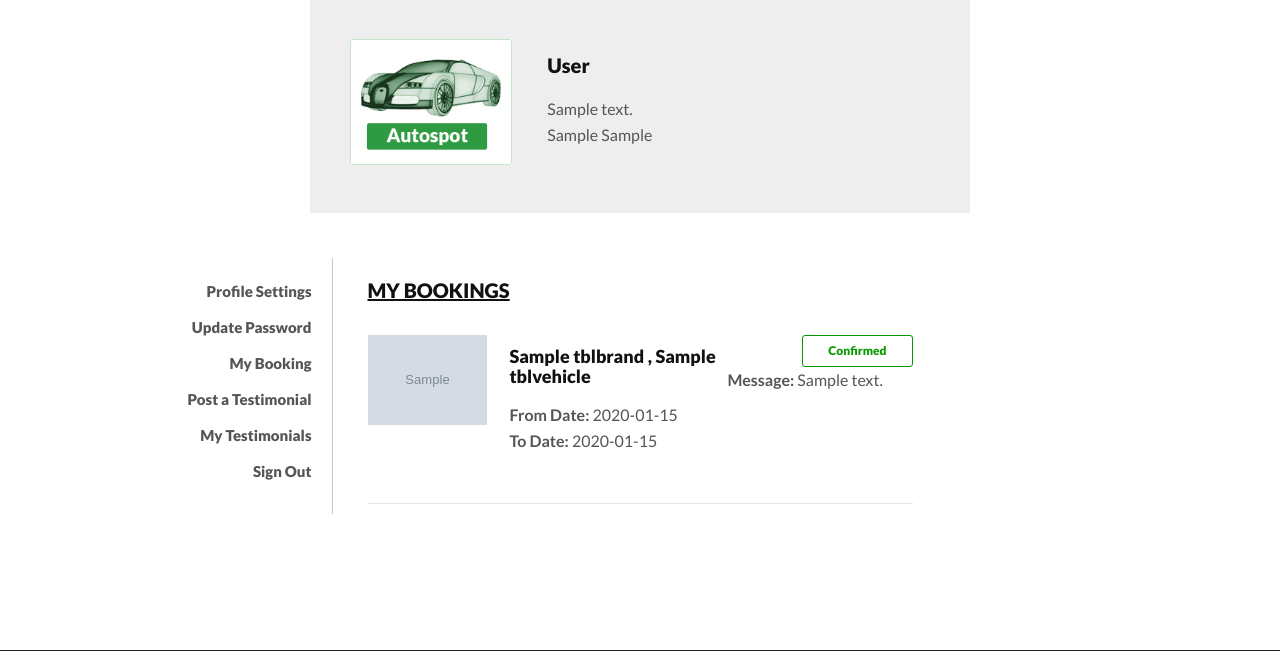
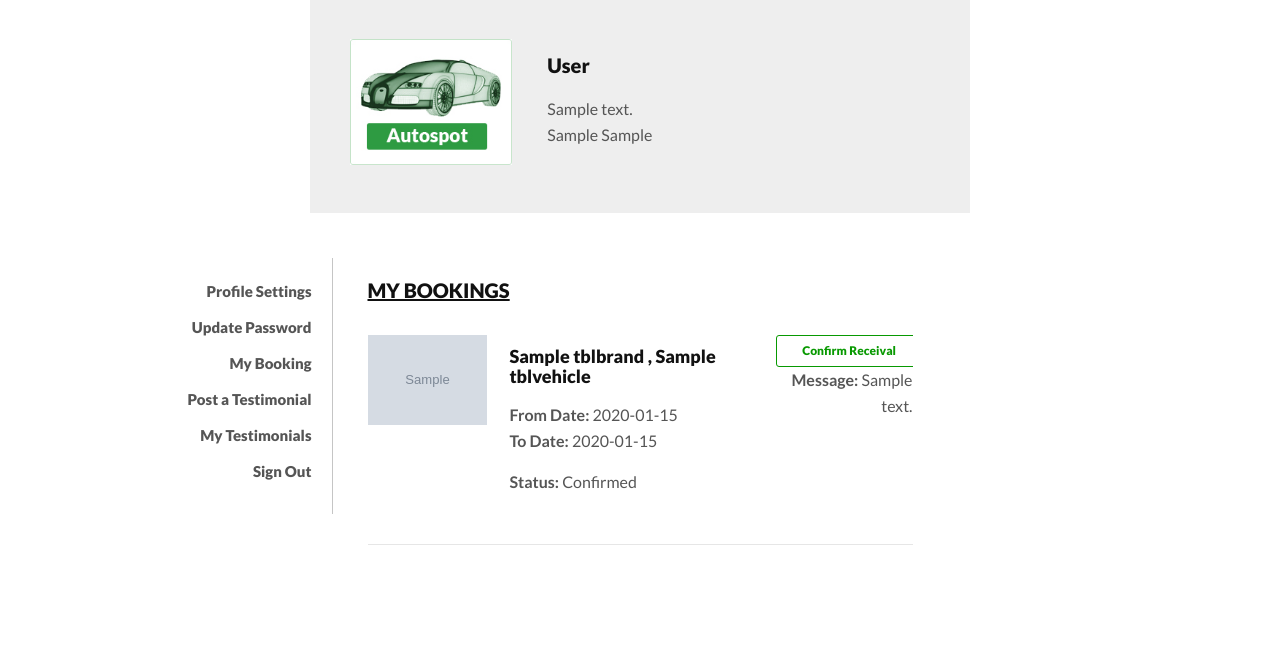
Before and after one commit to shemian/carrms, a PHP site: page /my-booking.php in a window 1280 px wide. Shown: the part 463-1114 px from the top of the page. Run offline with PHP 8.4, Linux system fonts and the light colour scheme; the visitor is signed in with stand-in values (Sample User, id 1); tables that the repository leaves empty hold one stand-in row (values such as "Sample post"); grey boxes marked "Sample" are stand-in pictures.

Commit message:
Included updateBooking status file

```diff
--- a/my-booking.php
+++ b/my-booking.php
@@ -1,7 +1,10 @@
 <?php
 session_start();
-error_reporting(0);
+// error_reporting(0);
 include('includes/config.php');
+include('includes/updateBooking.php');
+include('Enums/BookingStatus.php');
+
 if(strlen($_SESSION['login'])==0)
   {
 header('location:index.php');
@@ -122,7 +125,7 @@ foreach($results as $result)
             <ul class="vehicle_listing">
             <?php
             $useremail=$_SESSION['login'];
-            $sql = "SELECT tblvehicles.Vimage1 as Vimage1,tblvehicles.VehiclesTitle,tblvehicles.id as vid,tblbrands.BrandName,tblbooking.FromDate,tblbooking.ToDate,tblbooking.message,tblbooking.Status  from tblbooking join tblvehicles on tblbooking.VehicleId=tblvehicles.id join tblbrands on tblbrands.id=tblvehicles.VehiclesBrand where tblbooking.userEmail=:useremail";
+            $sql = "SELECT tblvehicles.Vimage1 as Vimage1,tblvehicles.VehiclesTitle,tblvehicles.id as vid,tblbrands.BrandName,tblbooking.FromDate,tblbooking.ToDate,tblbooking.message,tblbooking.id as booking_id,tblbooking.Status  from tblbooking join tblvehicles on tblbooking.VehicleId=tblvehicles.id join tblbrands on tblbrands.id=tblvehicles.VehiclesBrand where tblbooking.userEmail=:useremail";
             $query = $dbh -> prepare($sql);
             $query-> bindParam(':useremail', $useremail, PDO::PARAM_STR);
             $query->execute();
@@ -137,37 +140,50 @@ foreach($results as $result)
                 <div class="vehicle_title">
                   <h6><a href="vehical-details.php?vhid=<?php echo htmlentities($result->vid);?>""> <?php echo htmlentities($result->BrandName);?> , <?php echo htmlentities($result->VehiclesTitle);?></a></h6>
                   <p><b>From Date:</b> <?php echo htmlentities($result->FromDate);?><br /> <b>To Date:</b> <?php echo htmlentities($result->ToDate);?></p>
+                  <?php
+                  switch ($result->Status) {
+                      case 1:
+                          $vehicle_status= "Confirmed";
+                          break;
+                      case 0:
+                          $vehicle_status= "Not Confirmed Yet";
+                          break;
+                      case 3:
+                          $vehicle_status= "CANCELLED";
+                          break;
+                      case 4:
+                          $vehicle_status= "RECEIVED";
+                          break;
+                      case 5:
+                          $vehicle_status= "RETURNED";
+                          break;
+                      default:
+                      $vehicle_status= "Wait For Admin Response";
+                  }
+
+                  ?>
+                  <p><b>Status: </b> <?php echo htmlentities($vehicle_status);?><br />
+
                 </div>
 
-                <?php if($result->Status==1)
+                <?php if($vehicle_status = "Confirmed")
+                if(isset($_REQUEST['booking_id']))
+                {
+                  $booking_id=intval($_GET['booking_id']);
+                  if(isset($_REQUEST['action']))
+                  {
+                    $action = $_GET['action'];
+                    if($action==='confirm'){
+                      updateBookingStatus($booking_id, BookingStatus::CONFIRMED, $dbh);
+                      $msg="Booking Successfully Confirmed";
+                    }
+                  }
+                }
+
                 { ?>
-                <div class="vehicle_status"> <a href="#" class="btn outline btn-xs active-btn">Confirmed</a>
-                    <div class="clearfix"></div>
-                </div>
-                <br>
+                <div class="vehicle_status"> <a class="btn outline btn-xs active-btn" href="my-booking.php?booking_id=<?php echo htmlentities($result->booking_id);?>&action=confirm" onclick="return confirm('Confirm Receival of the Car')"> Confirm Receival</a>
+                <div class="clearfix"></div>
 
-
-
-              <?php } else if($result->Status==2) { ?>
- <div class="vehicle_status"> <a href="#" class="btn outline btn-xs">Cancelled</a>
-            <div class="clearfix"></div>
-        </div>
-
-        <?php } else if($result->Status==4) { ?>
- <div class="vehicle_status"> <a href="manage-bookings.php?booking_id=&action=confirm" onclick="return confirm('Confirm You have Received the Vehicle')" class="btn outline btn-xs">Confirm Receival</a>
-            <div class="clearfix"></div>
-        </div>
-
-        <?php } else if($result->Status==5) { ?>
- <div class="vehicle_status"> <a href="#" class="btn outline btn-xs">Returned</a>
-            <div class="clearfix"></div>
-        </div>
-
-
-                <?php } else { ?>
- <div class="vehicle_status"> <a href="#" class="btn outline btn-xs">Not Confirm yet</a>
-            <div class="clearfix"></div>
-        </div>
                 <?php } ?>
        <div style="float: left"><p><b>Message:</b> <?php echo htmlentities($result->message);?> </p></div>
               </li>
--- a/vehical-details.php
+++ b/vehical-details.php
@@ -329,6 +329,7 @@ $_SESSION['brndid']=$result->bid;
         </div>
         <div class="sidebar_widget">
          <?php
+
          $Is_Booked= $results[0]->Is_booked;
          if($Is_Booked){
           ?>
@@ -337,6 +338,7 @@ $_SESSION['brndid']=$result->bid;
               <a href="car-listing.php" class="btn">Related Vehicles<span class="angle_arrow"><i class="fa fa-angle-right" aria-hidden="true"></i></span></a>
             </div>
             <?php } else{?>
+
 
           <div class="widget_heading">
             <h5><i class="fa fa-envelope" aria-hidden="true"></i>Book Now</h5>
@@ -412,6 +414,7 @@ foreach($results as $result)
     </div>
     <!--/Similar-Cars-->
 
+
   </div>
 </section>
 <!--/Listing-detail-->
```
Also changed, not shown: admin/manage-bookings.php (+4 -35 lines).
